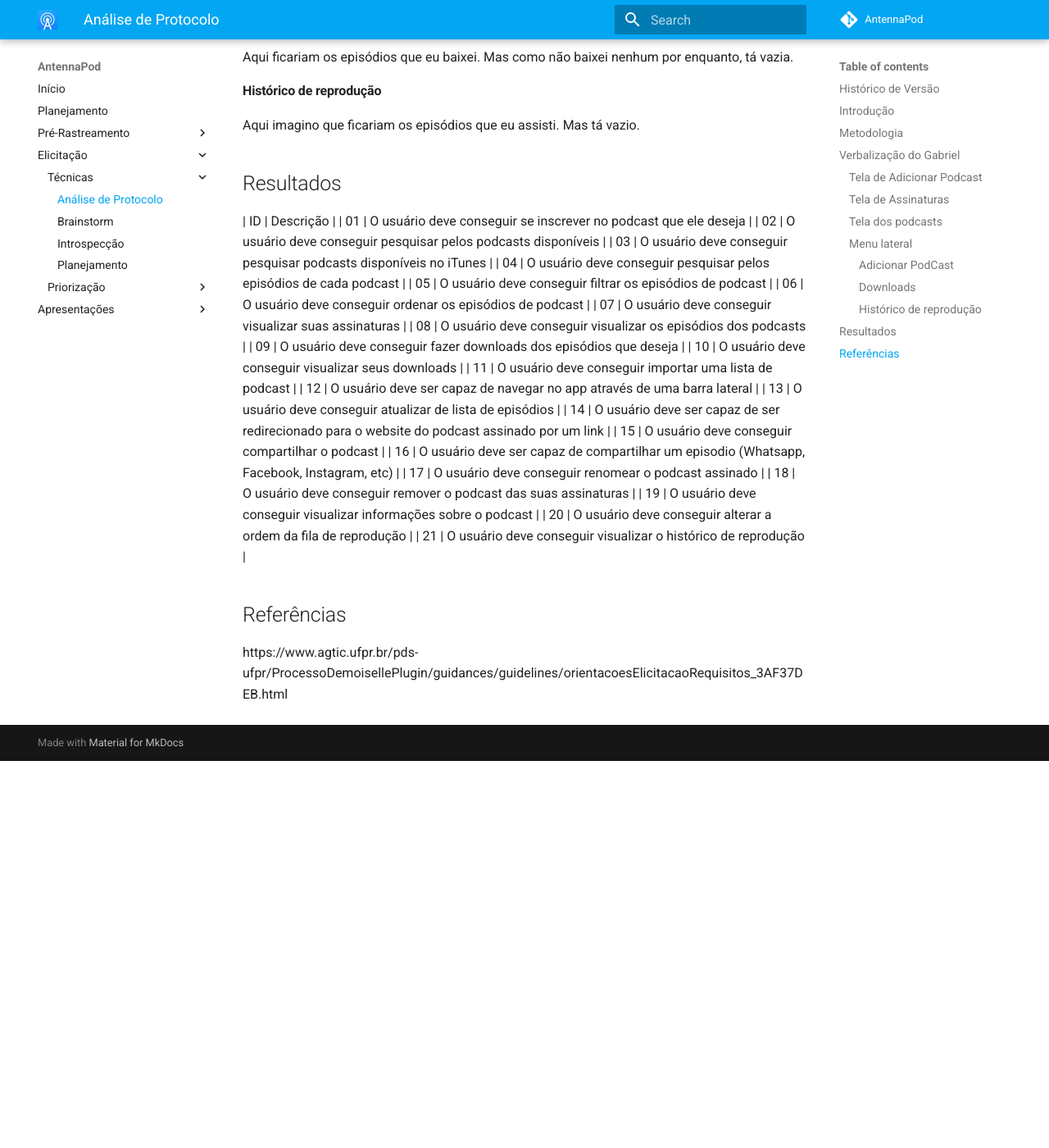
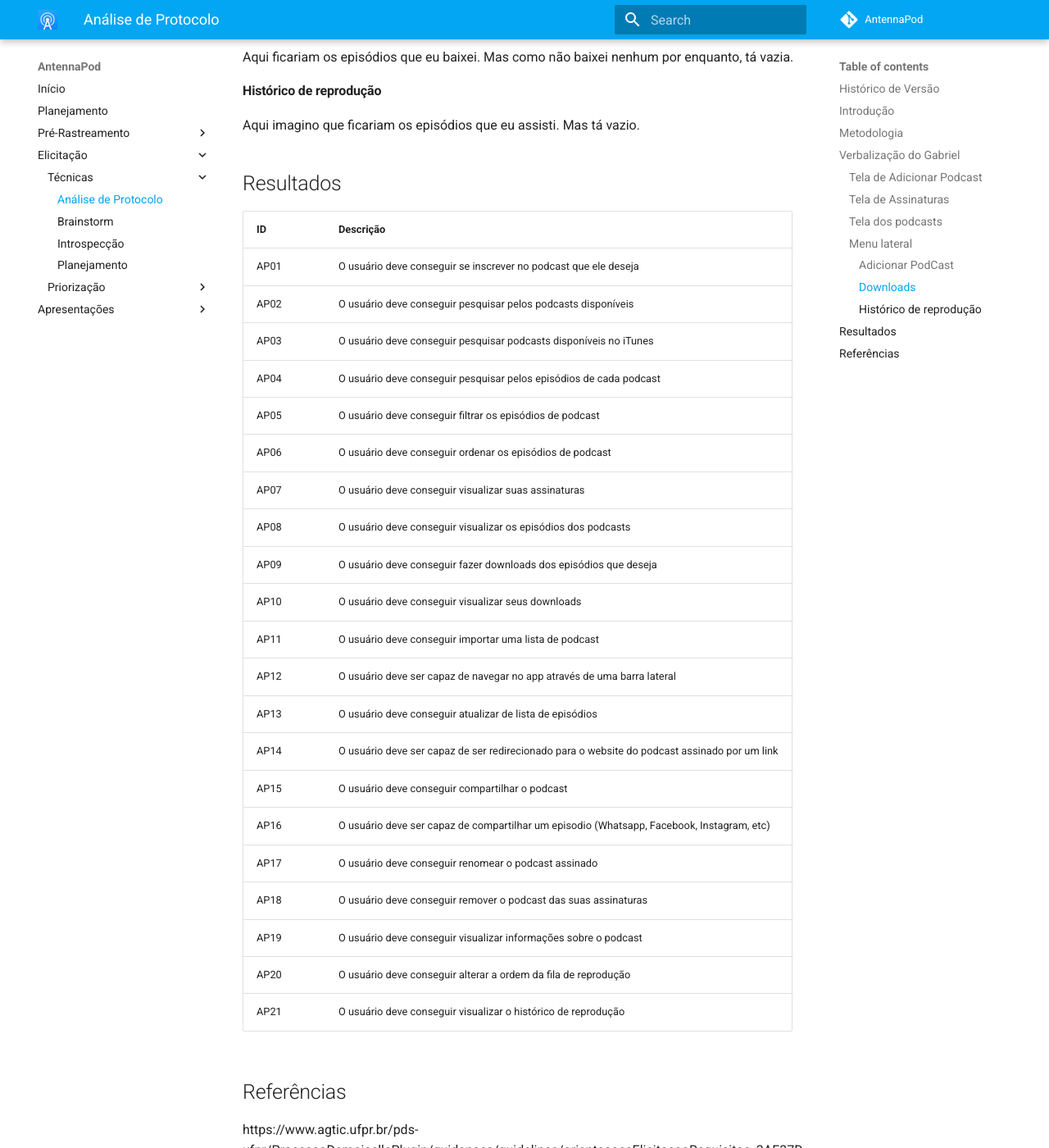
Before and after one commit to Requisitos-de-Software/2021.2-AntennaPod, an MkDocs documentation site: the page built from docs/analiseProtocolo.md, in a window 1280 px wide and 1400 px high, scrolled down 2004 px. Shown: the whole window at 82% size. Built offline with MkDocs 1.6.1 and Material for MkDocs 9.7.7, drawn with Linux system fonts in a browser that asks for light colours; comment, search, counter and statistics services are not loaded; before the commit the page ends 2932 px from its top, so only the background shows below that; some of the changed text lies outside the part shown.

Commit message:
:repeat:(#7): Revisões e correções.

```diff
--- a/docs/analiseProtocolo.md
+++ b/docs/analiseProtocolo.md
@@ -50,27 +50,28 @@
 ## Resultados
 
 | ID | Descrição |
-| 01 | O usuário deve conseguir se inscrever no podcast que ele deseja |
-| 02 | O usuário deve conseguir pesquisar pelos podcasts disponíveis |
-| 03 | O usuário deve conseguir pesquisar podcasts disponíveis no iTunes |
-| 04 | O usuário deve conseguir pesquisar pelos episódios de cada podcast |
-| 05 | O usuário deve conseguir filtrar os episódios de podcast |
-| 06 | O usuário deve conseguir ordenar os episódios de podcast |
-| 07 | O usuário deve conseguir visualizar suas assinaturas |
-| 08 | O usuário deve conseguir visualizar os episódios dos podcasts |
-| 09 | O usuário deve conseguir fazer downloads dos episódios que deseja |
-| 10 | O usuário deve conseguir visualizar seus downloads |
-| 11 | O usuário deve conseguir importar uma lista de podcast |
-| 12 | O usuário deve ser capaz de navegar no app através de uma barra lateral |
-| 13 | O usuário deve conseguir atualizar de lista de episódios |
-| 14 | O usuário deve ser capaz de ser redirecionado para o website do podcast assinado por um link |
-| 15 | O usuário deve conseguir compartilhar o podcast |
-| 16 | O usuário deve ser capaz de compartilhar um episodio (Whatsapp, Facebook, Instagram, etc) |
-| 17 | O usuário deve conseguir renomear o podcast assinado |
-| 18 | O usuário deve conseguir remover o podcast das suas assinaturas |
-| 19 | O usuário deve conseguir visualizar informações sobre o podcast |
-| 20 | O usuário deve conseguir alterar a ordem da fila de reprodução |
-| 21 | O usuário deve conseguir visualizar o histórico de reprodução |
+| -- | --------- |
+| AP01 | O usuário deve conseguir se inscrever no podcast que ele deseja |
+| AP02 | O usuário deve conseguir pesquisar pelos podcasts disponíveis |
+| AP03 | O usuário deve conseguir pesquisar podcasts disponíveis no iTunes |
+| AP04 | O usuário deve conseguir pesquisar pelos episódios de cada podcast |
+| AP05 | O usuário deve conseguir filtrar os episódios de podcast |
+| AP06 | O usuário deve conseguir ordenar os episódios de podcast |
+| AP07 | O usuário deve conseguir visualizar suas assinaturas |
+| AP08 | O usuário deve conseguir visualizar os episódios dos podcasts |
+| AP09 | O usuário deve conseguir fazer downloads dos episódios que deseja |
+| AP10 | O usuário deve conseguir visualizar seus downloads |
+| AP11 | O usuário deve conseguir importar uma lista de podcast |
+| AP12 | O usuário deve ser capaz de navegar no app através de uma barra lateral |
+| AP13 | O usuário deve conseguir atualizar de lista de episódios |
+| AP14 | O usuário deve ser capaz de ser redirecionado para o website do podcast assinado por um link |
+| AP15 | O usuário deve conseguir compartilhar o podcast |
+| AP16 | O usuário deve ser capaz de compartilhar um episodio (Whatsapp, Facebook, Instagram, etc) |
+| AP17 | O usuário deve conseguir renomear o podcast assinado |
+| AP18 | O usuário deve conseguir remover o podcast das suas assinaturas |
+| AP19 | O usuário deve conseguir visualizar informações sobre o podcast |
+| AP20 | O usuário deve conseguir alterar a ordem da fila de reprodução |
+| AP21 | O usuário deve conseguir visualizar o histórico de reprodução |
 
 
 ## Referências
```
Also changed, not shown: other parts of docs/analiseProtocolo.md (+1 -1 lines).
